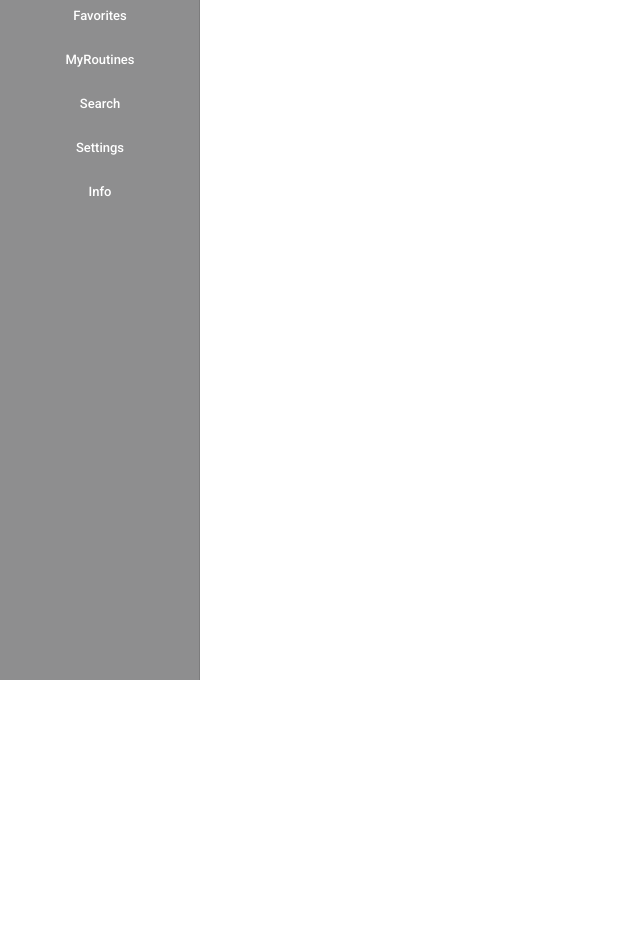
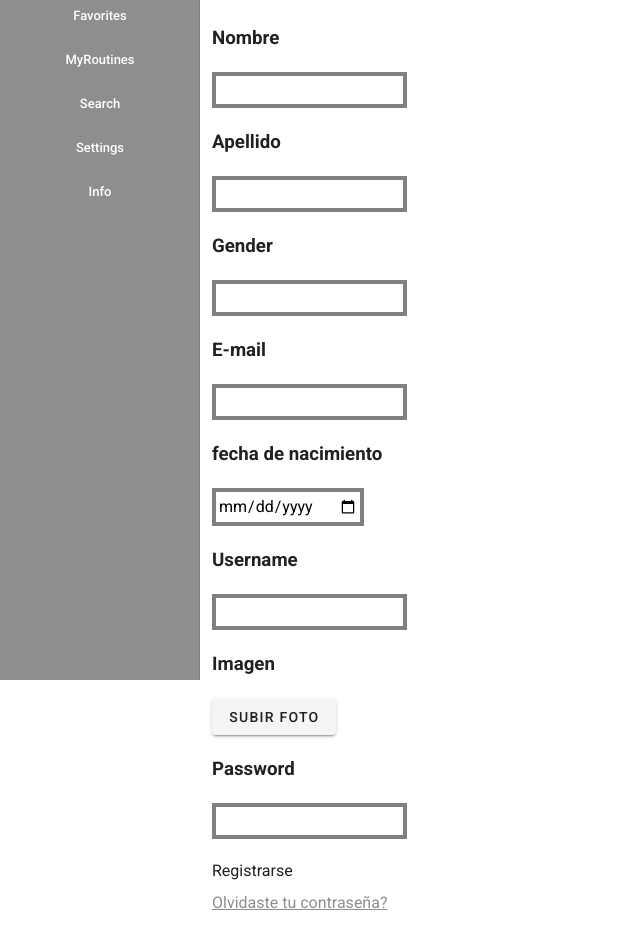
Before and after one commit to mbartellini/HyperCoachInterface, a Vue app: page /new_routine in a window 1280 px wide. Before the commit this address had no page. Shown: the part 120-1055 px from the top of the page, without its empty margins (0-640 px from the left). Before the commit the page ends 800 px from the top, so only its background shows below. Built offline with nearby package versions, Linux system fonts and the light colour scheme; what vuesax would draw is missing.

Commit message:
add basic routine structure

```diff
--- a/src/router/index.js
+++ b/src/router/index.js
@@ -34,7 +34,12 @@ const routes = [
     {
         path: '/myroutines',
         name: 'MyRoutines',
-        component: () => import(/* webpackChunkName: "myroutines" */ '../views/MyRoutines.vue')
+        component: () => import(/* webpackChunkName: "MyRoutines" */ '../views/MyRoutines.vue')
+    },
+    {
+        path: '/new_routine',
+        name: 'NewRoutine',
+        component: () => import(/* webpackChunkName: "NewRoutine" */ '../views/NewRoutine.vue')
     },
     {
         path: '/search',
--- a/src/views/MyRoutines.vue
+++ b/src/views/MyRoutines.vue
@@ -1,17 +1,33 @@
 <template>
-  <h1>My Routines</h1>
+  <div>
+    <h1>My Routines</h1>
+    <button @click="routeNew">
+      Press me
+    </button>
+  </div>
 </template>
 
 
 
 <script>
+import router from "@/router";
+
 export default {
   name: 'MyRoutines',
 
   components: {
   },
 
-  data: () => ({
+  data:() => ({
   }),
+
+  methods: {
+    async routeNew() {
+      await router.push('/new_routine')
+    }
+  },
 }
 </script>
+
+<style scoped>
+</style>
--- /dev/null
+++ b/src/views/NewRoutine.vue
@@ -0,0 +1,147 @@
+<template>
+  <div class="flex items-center justify-center h-screen">
+    <h1>Registro</h1>
+    <div class="sm:w-1/2">
+      <div class="p-5 w-4/5 mx-auto text-left font-raleway">
+        <p v-show="error" class="text-sm text-red-500">{{ errorMsg }}</p>
+        <form @submit="login">
+          <div class="my-5">
+            <h3 class="text-left font-bold mb-5 font-montserrat">Nombre</h3>
+            <input type="text" v-model="firstname"/>
+          </div>
+          <div class="my-5">
+            <h3 class="text-left font-bold mb-5 font-montserrat">Apellido</h3>
+            <input type="text" v-model="lastname"/>
+          </div>
+          <div class="my-5">
+            <h3 class="text-left font-bold mb-5 font-montserrat">Gender</h3>
+            <input type="text" v-model="gender"/>
+          </div>
+          <div class="my-5">
+            <h3 class="text-left font-bold mb-5 font-montserrat">E-mail</h3>
+            <input type="email" v-model="email"/>
+          </div>
+          <div class="my-5">
+            <h3 class="text-left font-bold mb-5 font-montserrat">fecha de nacimiento</h3>
+            <input type="date" v-model="date"/>
+          </div>
+          <div class="my-5">
+            <h3 class="text-left font-bold mb-5 font-montserrat">Username</h3>
+            <input type="text" v-model="username"/>
+          </div>
+          <div class="my-5">
+            <h3 class="text-left font-bold mb-5 font-montserrat">Imagen</h3>
+            <v-file-input @change="PreviewImage" v-show="false" id="file-upload" v-model="image"/>
+            <v-img :src="preview" :height="200" :width="200" class="profilepic" alt="Profile picture"></v-img>
+            <v-btn>
+              <label @change="PreviewImage" for="file-upload">Subir foto</label>
+            </v-btn>
+          </div>
+          <div class="my-5" id="password">
+            <h3 class="text-left font-bold mb-5 font-montserrat">Password</h3>
+            <input type="password" v-model="password">
+          </div>
+
+          <button type="submit" :disabled="password.length < 3" class="bg-green-400 p-5 text-white">
+            Registrarse
+          </button>
+          <p class="my-2">
+            <router-link to="" >Olvidaste tu contraseña?</router-link>
+          </p>
+        </form>
+      </div>
+    </div>
+  </div>
+</template>
+<script>
+
+import {mapState, mapGetters, mapActions} from 'vuex'
+import {RegisterCredentials} from "@/api/user";
+import {Sport} from "@/api/sport";
+import router from "@/router";
+
+
+export default {
+  name: 'NewRoutine',
+
+  data() {
+    return {
+      username: '',
+      firstname: '',
+      lastname: '',
+      password: '',
+      gender: '',
+      date: '',
+      email: '',
+      preview: null,
+      image: null,
+      phone: '',
+      metadata: null,
+      error: false,
+      errorMsg: `An error occurred, please try again`
+    }
+  },
+  computed: {
+    ...mapState('security', {
+      $user: state => state.user,
+    }),
+    ...mapGetters('security', {
+      $isLoggedIn: 'isLoggedIn'
+    })
+  },
+  methods: {
+    PreviewImage() {
+      this.preview = URL.createObjectURL(this.image)
+    },
+    ...mapActions('security', {
+      $getCurrentUser: 'getCurrentUser',
+      $register: 'register',
+    }),
+    ...mapActions('sport', {
+      $createSport: 'create',
+    }),
+    async login(e) {
+      e.preventDefault()
+      try {
+        console.log(this.date)
+        this.date = new Date(this.date.toString()).getTime()
+        this.image = URL.createObjectURL(this.image)
+        const credentials = new RegisterCredentials(this.username, this.password, this.firstName, this.lastName, this.gender, this.date, this.email, this.phone, this.image, this.metadata)
+        console.log(JSON.stringify(credentials))
+        await this.$register({credentials, rememberMe: true })
+        await router.push('/')
+      } catch(error) {
+        this.error = true
+        this.errorMsg = error // TODO: beautify this output
+        this.password = ''
+      }
+    },
+    async createSport() {
+      const index = Math.floor(Math.random() * (999 - 1) + 1)
+      const sport = new Sport(null, `sport ${index}`, `sport ${index}`);
+      try {
+        this.sport = await this.$createSport(sport);
+        this.setResult(this.sport)
+      } catch (e) {
+        this.setResult(e)
+      }
+    },
+  }
+}
+</script>
+
+<style scoped>
+
+input[type="text"] { padding: 2px; border: 4px solid gray }
+input[type="password"] { padding: 2px; border: 4px solid gray }
+input[type="email"] { padding: 2px; border: 4px solid gray }
+input[type="date"] { padding: 2px; border: 4px solid gray }
+
+.profilepic {
+  position: absolute;
+  right: 15px;
+  border-radius: 50%;
+  border: 1px solid white;
+}
+
+</style>
```
Also changed, not shown: src/views/Register.vue (deleted, +0 -13 lines).
